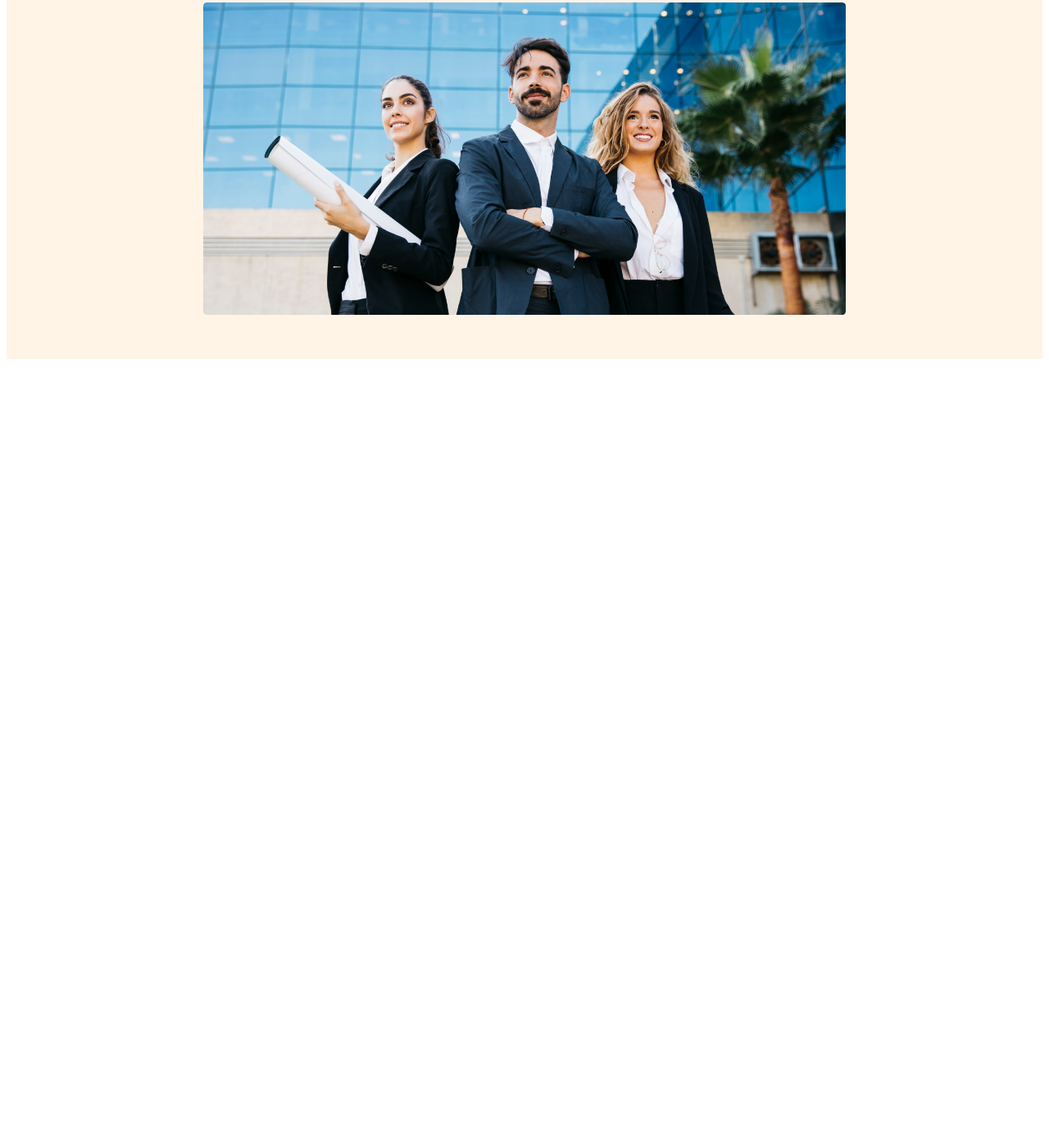
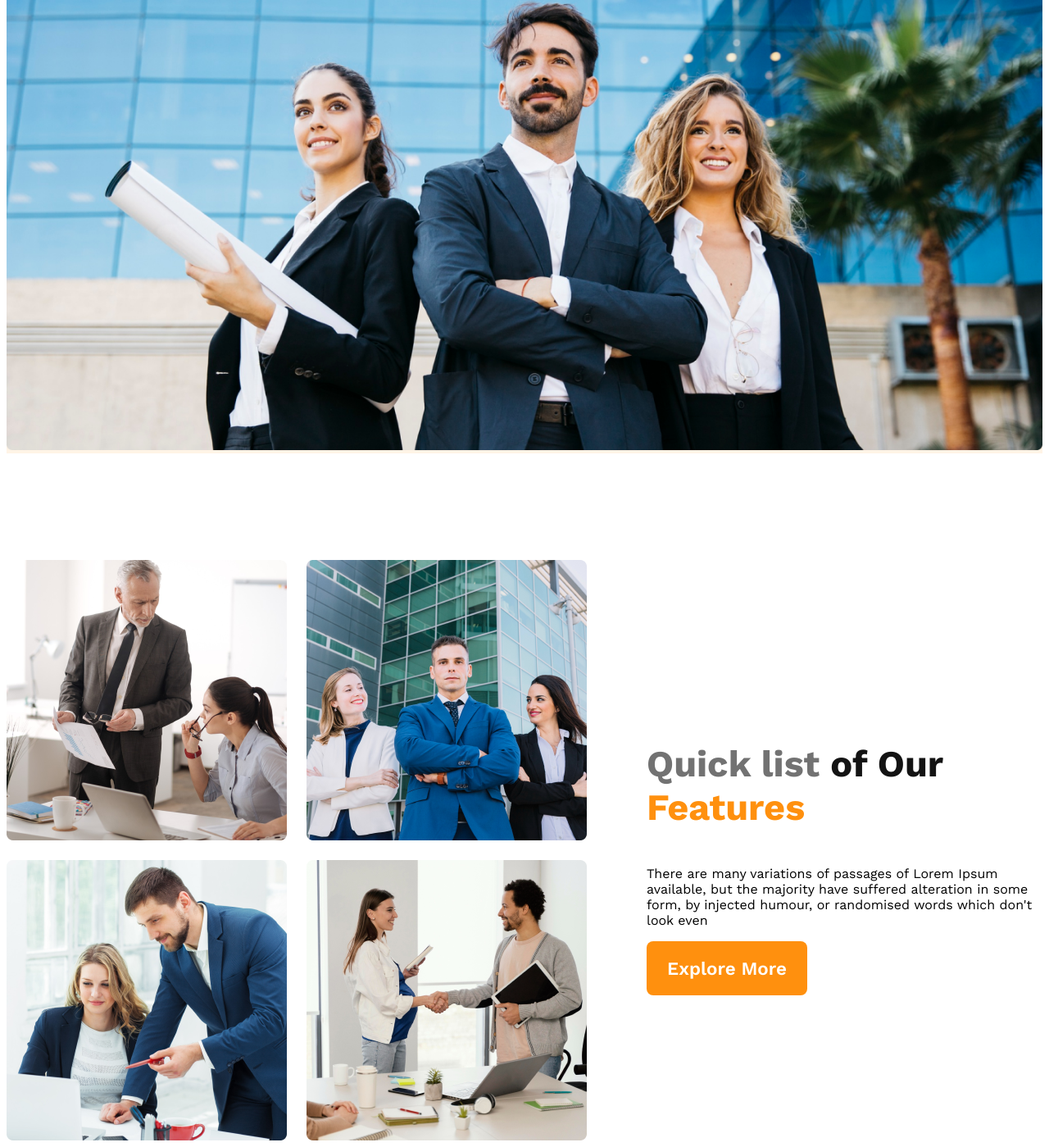
Before and after one commit to ShahadatHossain2/G3-Architect, a plain HTML site: page index.html in a window 1280 px wide. Shown: the part 594-1993 px from the top of the page at 82% size. Before the commit the page ends 1040 px from the top, so only its background shows below. Drawn offline with nearby package versions, Linux system fonts and the light colour scheme.

Commit message:
team section added

```diff
--- a/index.html
+++ b/index.html
@@ -33,7 +33,22 @@
         </div>
     </header>
     <main>
-
+         <section class="team-container">
+            <div class="team-photo">
+                <img src="images/team1.png" alt="">
+                <img src="images/team2.png" alt="">
+                <img src="images/team3.png" alt="">
+                <img src="images/team4.png" alt="">
+            </div>
+            <div class="team-content">
+                <h3 class="section-title"><span id="quick-list" class="text-light-gray">Quick list</span> <span>of Our
+                    </span><span class="text-primary">Features</span></h3>
+                <p class="content-description">There are many variations of passages of Lorem Ipsum
+                    available, but the majority have suffered alteration in some form, by injected humour, or randomised
+                    words which don't look even</p>
+                <button class="primary-button">Explore More</button>
+            </div>
+        </section>
     </main>
     <footer>
 
--- a/style/architect.css
+++ b/style/architect.css
@@ -11,14 +11,13 @@
     font-size: 1.4rem;
     font-weight: 600;
     border: none;
-    text-align: center;
     padding: 20px 25px;
-    border-radius: 5px;
+    border-radius: 8px;
   }
 /* Header Style Section */
   header{
     background-color: rgba(255, 144, 14, 0.10);
-    padding: 50px 240px;
+    /* padding: 50px 240px; */
   }
   nav{
     display: flex;
@@ -64,27 +63,67 @@
   margin-top: 20px;
   width: 100%;
 }
-
+/* Main Style */
+main{
+  max-width: 1440px;
+  margin: 0 auto;
+}
+main > section{
+  margin-top: 130px;
+}
+.team-container{
+  display: flex;
+  align-items: center;
+  gap: 73px;
+}
+.team-photo{
+  display: grid;
+  grid-template-columns: repeat(2, 1fr);
+  gap: 24px;
+}
+.team-content{
+  max-width: 530px;
+}
+.section-title{
+  color: #131313;
+  font-size: 45px;
+}
+#quick-list{
+  color: #727272;
+}
+.text-primary{
+  color: #FF900E;
+}
+.content-description{
+  font-size: 1rem;
+  font-weight: 400;
+}
 /* Media Query for responsiveness */
 /* Mobile device */
 @media screen and (max-width: 576px) {
   header{
     padding: 20px;
   }
-  nav{
+  nav, .team-container{
     flex-direction: column;
   }
-  /* ul li{
+  .team-container img{
+    width: 100%;
+  }
+  nav ul{
     padding: 10px;
-  } */
+  }
 }
 
-/* ?\Medium Device */
+/* Medium Device */
 @media screen and (min-width:576px) and (max-width: 960px) {
   header{
     padding: 50px;
   }
-  nav{
+  nav,.team-container{
     flex-direction: column;
   }
+  .team-container img{
+    width: 100%;
+  }
 }
```
